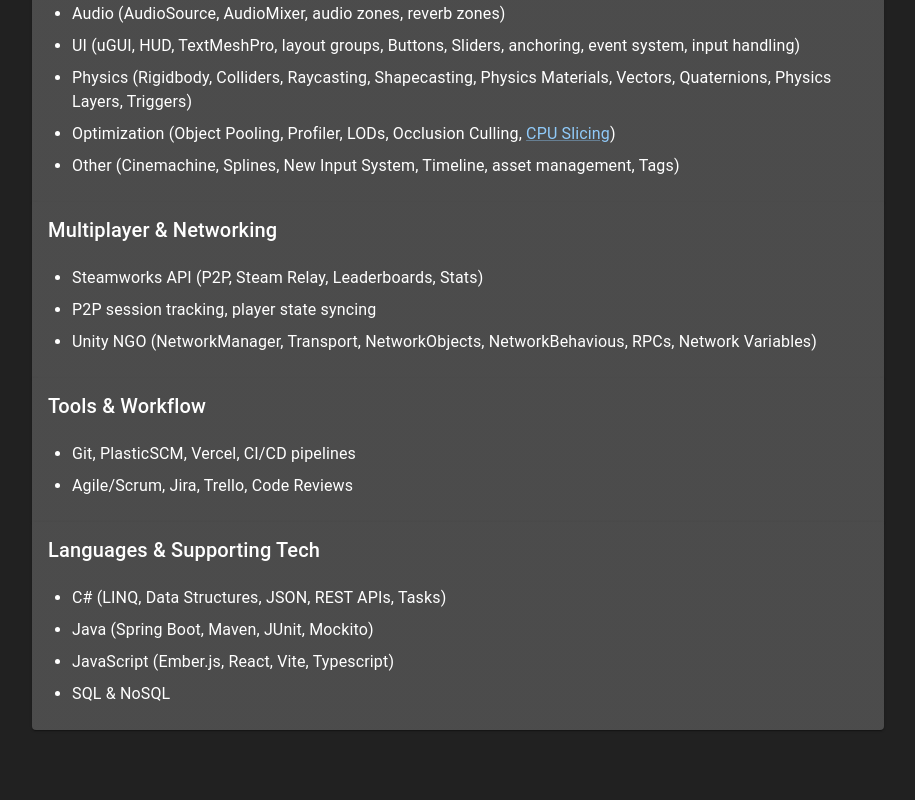
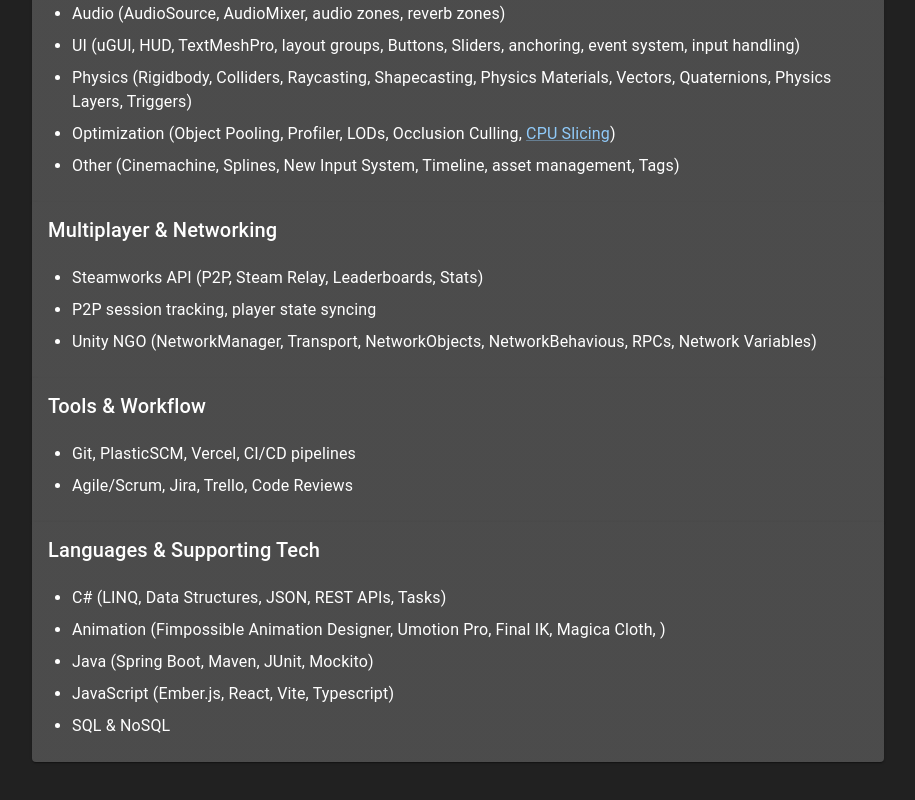
Before and after one commit to ChonkerDev/portfoliofrontend, a React (Vite) app: page /skills in a window 1280 px wide. Shown: the part 750-1550 px from the top of the page, without its empty margins (182-1097 px from the left). Before the commit the page ends 1528 px from the top, so only its background shows below. Built offline with nearby package versions, Linux system fonts and the light colour scheme; some icons are missing.

Commit message:
Added animation skills

```diff
--- a/src/pages/Skills.tsx
+++ b/src/pages/Skills.tsx
@@ -58,6 +58,7 @@
 
             <SkillAccordion title="Languages & Supporting Tech" items={[
                 "C# (LINQ, Data Structures, JSON, REST APIs, Tasks)",
+                "Animation (Fimpossible Animation Designer, Umotion Pro, Final IK, Magica Cloth, )",
                 "Java (Spring Boot, Maven, JUnit, Mockito)",
                 "JavaScript (Ember.js, React, Vite, Typescript)",
                 "SQL & NoSQL",
```
